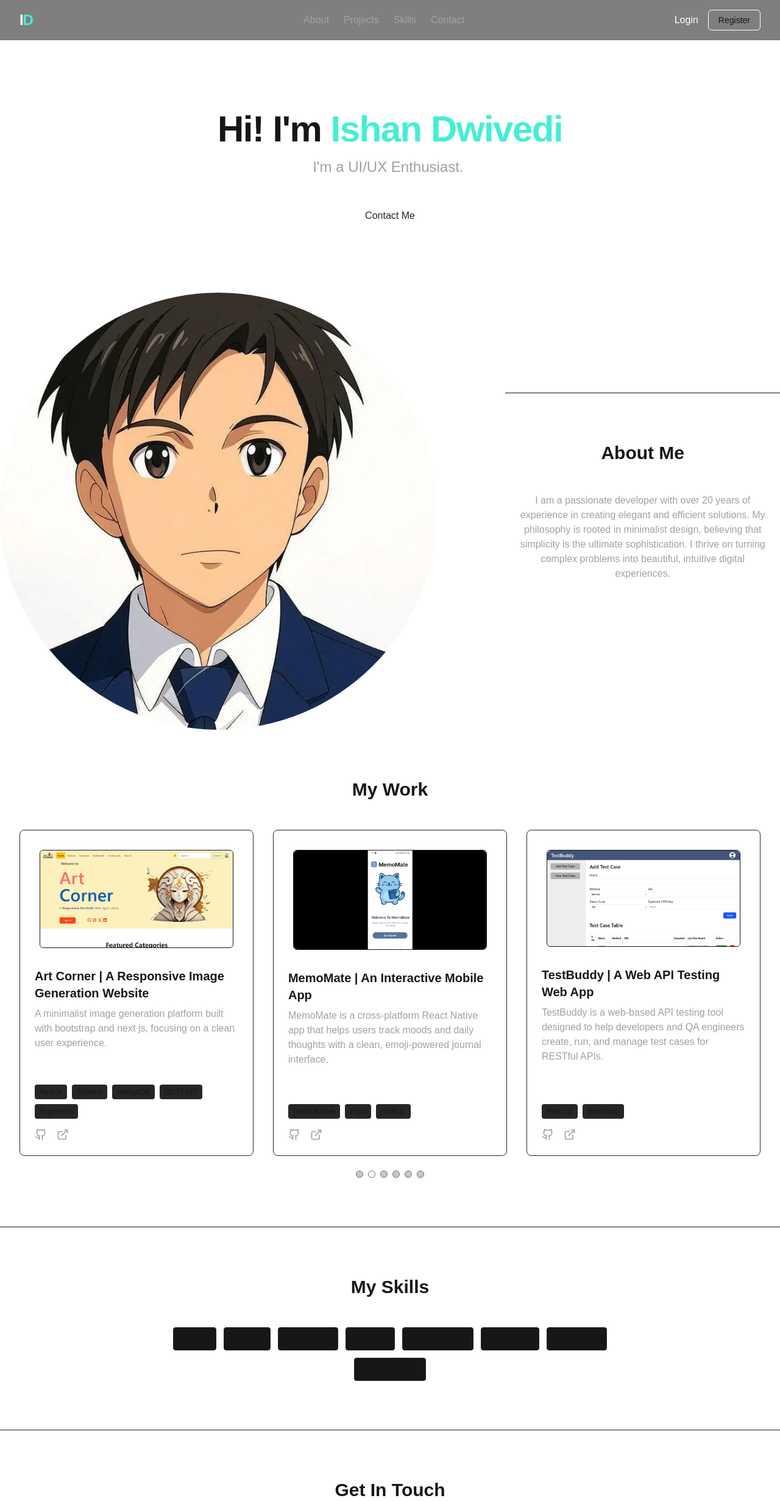
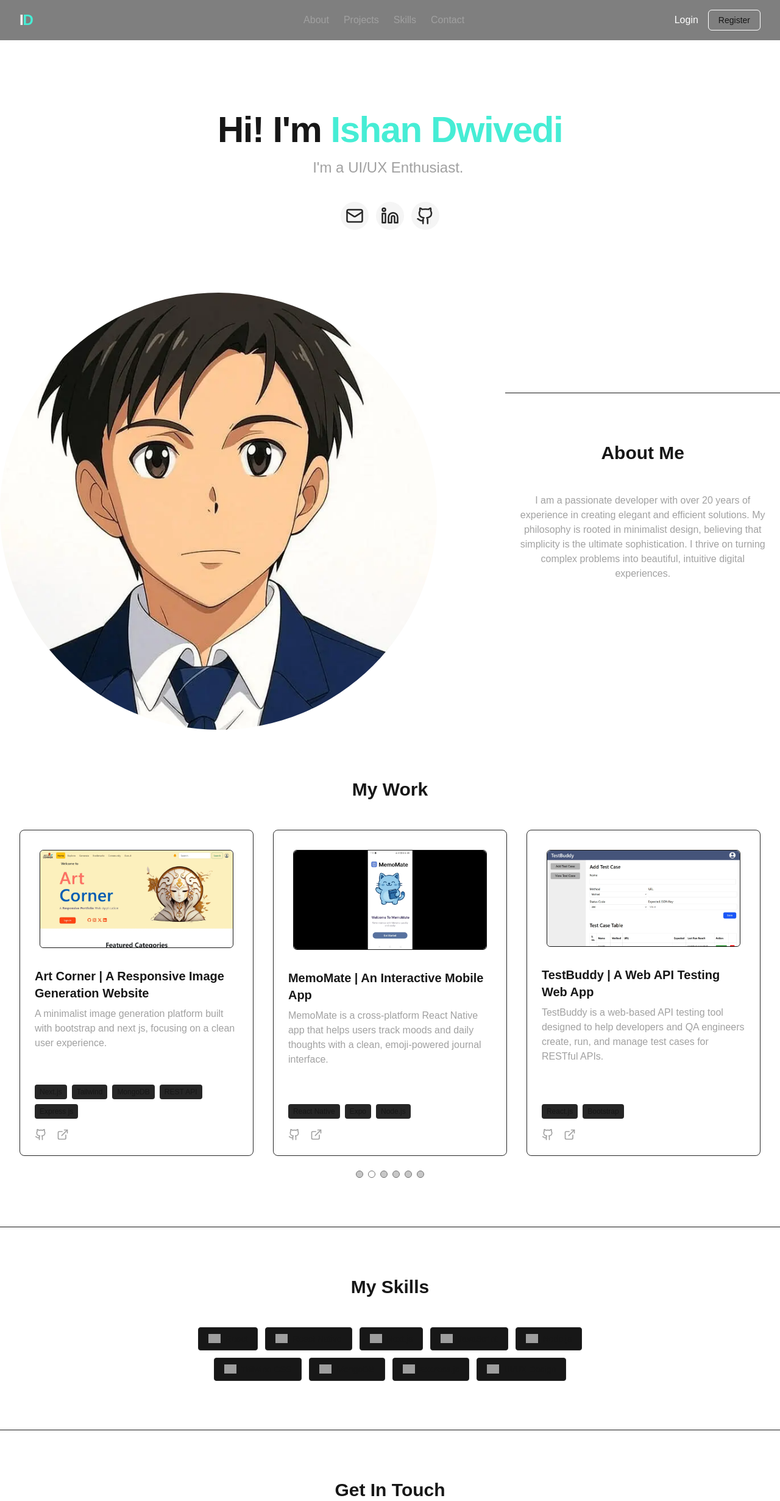
Before and after one commit to Ishan1012/portfolio-website, a Next.js app in the folder client/: page / in a window 1280 px wide. Shown: the top 2462 px of the page at 61% size. Built offline with nearby package versions, Linux system fonts and the light colour scheme; grey boxes are pictures that could not be loaded.

Commit message:
feat: added icons to skills and changed hero button

```diff
--- a/client/components/About.jsx
+++ b/client/components/About.jsx
@@ -1,11 +1,18 @@
+'use client';
 import Image from "next/image";
 import Section from "./Section";
+import { motion } from "framer-motion";
 
 const About = () => (
   <div className="w-full flex flex-col-reverse md:flex-row justify-center items-center gap-x-[3rem] xl:gap-x-[7rem]">
-    <div className="rounded-full transition duration-200">
-        <Image src='/icons/profile2.webp' width={250} height={250} alt="profile" className="w-40 h-40 md:h-50 md:w-50 xl:h-full xl:w-full rounded-full transition duration-200 hover:scale-[1.2]" />
-    </div>
+    <motion.div
+      initial={{ opacity: 0 }}
+      whileInView={{ opacity: 1 }}
+      viewport={{ once: true, amount: 0.5 }}
+      transition={{ duration: 0.5 }}
+      className="rounded-full transition duration-200">
+      <Image src='/icons/profile2.webp' width={250} height={250} alt="profile" className="w-40 h-40 md:h-50 md:w-50 xl:h-full xl:w-full rounded-full transition duration-200 hover:scale-[1.2]" />
+    </motion.div>
     <Section id="about" title="About Me">
       <p className="max-w-md mx-auto text-center text-neutral-400">
         I am a passionate developer with over 20 years of experience in creating elegant and efficient solutions. My philosophy is rooted in minimalist design, believing that simplicity is the ultimate sophistication. I thrive on turning complex problems into beautiful, intuitive digital experiences.
--- a/client/components/Contact.jsx
+++ b/client/components/Contact.jsx
@@ -1,3 +1,4 @@
+import Link from "next/link";
 import Section from "./Section";
 
 const Contact = () => (
@@ -6,12 +7,12 @@ const Contact = () => (
       <p className="mb-8 text-neutral-400">
         I'm currently available for freelance work. If you have a project in mind, want to collaborate, or just want to say hi, feel free to reach out.
       </p>
-      <a
+      <Link
         href="mailto:ishandwivedi1210@gmail.com"
         className="inline-block bg-white text-black px-8 py-3 rounded-md font-medium hover:bg-neutral-200 transition-colors duration-300"
       >
         Contact Me
-      </a>
+      </Link>
     </div>
   </Section>
 );
--- a/client/components/Hero.jsx
+++ b/client/components/Hero.jsx
@@ -1,6 +1,8 @@
 'use client';
 import { TypeAnimation } from 'react-type-animation';
 import { motion } from 'framer-motion';
+import { Github, Linkedin, Mail } from 'lucide-react';
+import Link from 'next/link';
 
 const Hero = () => {
   return (
@@ -28,9 +30,20 @@ const Hero = () => {
           className="text-lg md:text-2xl text-neutral-400"
           repeat={Infinity}
         />
-        <button onClick={() => {}} className='mt-10 py-3 px-8 rounded-md text-neutral-800 bg-white cursor-pointer'>
-          Contact Me
-        </button>
+        <motion.div
+          initial={{ opacity: 0, y: 20 }}
+          animate={{ opacity: 1, y: 0 }}
+          transition={{ duration: 0.8 }} className="flex justify-center items-center gap-x-3 mt-10">
+          <Link target='_blank' href="mailto:ishandwivedi1210@gmail.com" onClick={() => {}} className='p-1.5 rounded-full text-neutral-800 border-2 border-neutral-100 hover:border-rose-500 hover:text-rose-500 hover:bg-transparent bg-neutral-100 cursor-pointer transition duration-200'>
+            <Mail size={30} />
+          </Link>
+          <Link target='_blank' href="https://www.linkedin.com/in/ishan-dwivedi-8146712b9/" className='p-1.5 rounded-full text-neutral-800 border-2 border-neutral-100 hover:border-cyan-500 hover:text-cyan-500 hover:bg-transparent bg-neutral-100 cursor-pointer transition duration-200'>
+            <Linkedin size={30} />
+          </Link>
+          <Link target='_blank' href="https://github.com/Ishan1012/" className='p-1.5 rounded-full text-neutral-800 border-2 border-neutral-100 hover:border-gray-500 hover:text-gray-500 hover:bg-transparent bg-neutral-100 cursor-pointer transition duration-200'>
+            <Github size={30} />
+          </Link>
+        </motion.div>
       </div>
     </section>
   );
--- a/client/components/Skills.jsx
+++ b/client/components/Skills.jsx
@@ -1,12 +1,14 @@
 import { skills } from "@/hooks/SkillsHook";
 import Section from "./Section";
+import Image from "next/image";
 
 const Skills = () => (
   <Section id="skills" title="My Skills">
     <div className="flex flex-wrap justify-center gap-3 max-w-3xl mx-auto">
       {skills.map((skill, index) => (
-        <div key={index} className="bg-neutral-900 border border-neutral-800 px-4 py-2 rounded text-sm">
-          {skill}
+        <div key={index} className="bg-neutral-900 cursor-default flex gap-x-2 justify-center items-center border border-neutral-800 px-4 py-2 rounded text-sm">
+          <Image src={skill.icon} width={20} height={20} alt={skill.name} className="transition duration-200" />
+          {skill.name}
         </div>
       ))}
     </div>
--- a/client/hooks/SkillsHook.js
+++ b/client/hooks/SkillsHook.js
@@ -1 +1,38 @@
-export const skills = ["React", "Next.js", "JavaScript", "Node.js", "Tailwind CSS", "MongoDB", "Express.js", "UI/UX Design"];
+export const skills = [
+    {
+        icon: "https://cdn.jsdelivr.net/gh/devicons/devicon/icons/react/react-original.svg",
+        name: "React"
+    },
+    {
+        icon: "https://cdn.jsdelivr.net/gh/devicons/devicon/icons/react/react-original.svg",
+        name: "React Native"
+    },
+    {
+        icon: "https://cdn.jsdelivr.net/gh/devicons/devicon/icons/nextjs/nextjs-original.svg",
+        name: "Next.js"
+    },
+    {
+        icon: "https://cdn.jsdelivr.net/gh/devicons/devicon/icons/javascript/javascript-original.svg",
+        name: "JavaScript"
+    },
+    {
+        icon: "https://cdn.jsdelivr.net/gh/devicons/devicon/icons/nodejs/nodejs-original.svg",
+        name: "Node.js"
+    },
+    {
+        icon: "https://cdn.jsdelivr.net/gh/devicons/devicon/icons/tailwindcss/tailwindcss-original.svg",
+        name: "Tailwind CSS"
+    },
+    {
+        icon: "https://cdn.jsdelivr.net/gh/devicons/devicon/icons/mongodb/mongodb-original.svg",
+        name: "MongoDB"
+    },
+    {
+        icon: "https://cdn.jsdelivr.net/gh/devicons/devicon/icons/express/express-original.svg",
+        name: "Express.js"
+    },
+    {
+        icon: "https://cdn-icons-png.flaticon.com/512/1828/1828884.png",
+        name: "UI/UX Design"
+    }
+];
--- a/client/next.config.mjs
+++ b/client/next.config.mjs
@@ -1,4 +1,13 @@
 /** @type {import('next').NextConfig} */
-const nextConfig = {};
+const nextConfig = {
+  images: {
+    remotePatterns: [
+      {
+        protocol: 'https',
+        hostname: 'cdn-icons-png.flaticon.com',
+      },
+    ],
+  },
+};
 
 export default nextConfig;
```
